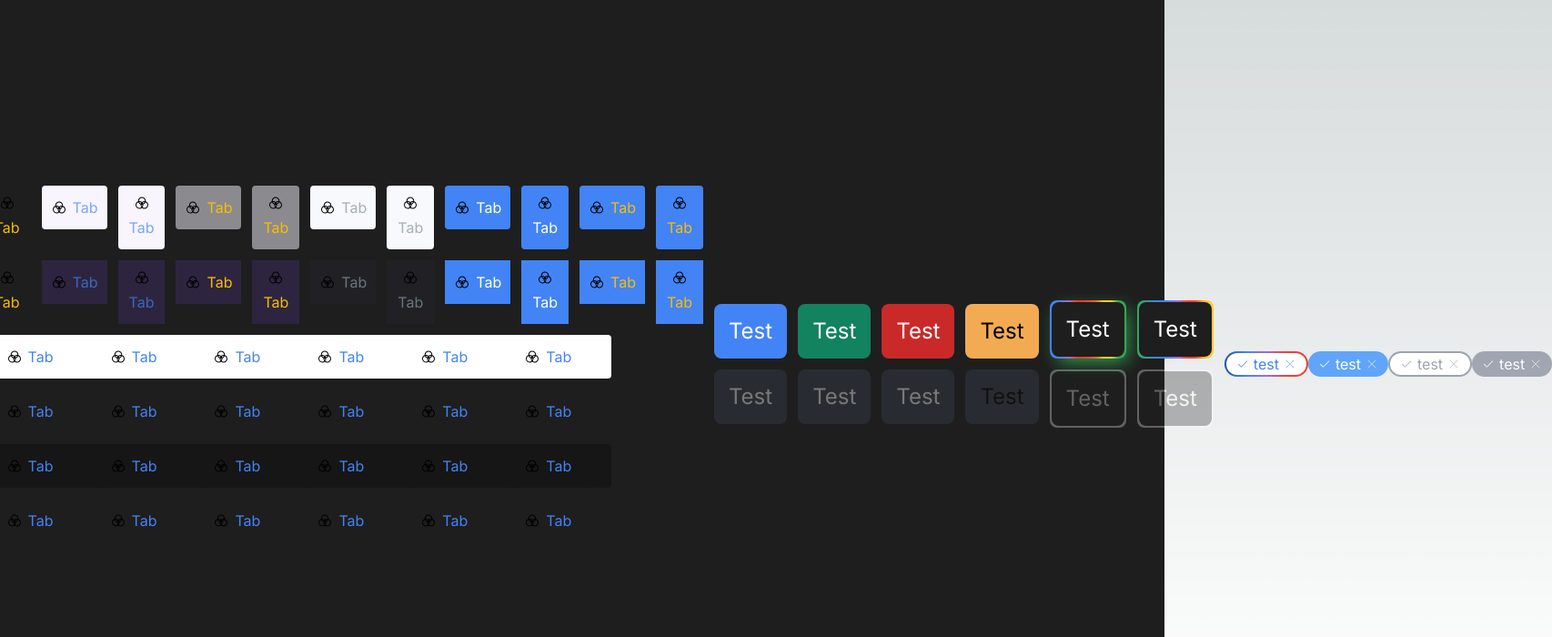
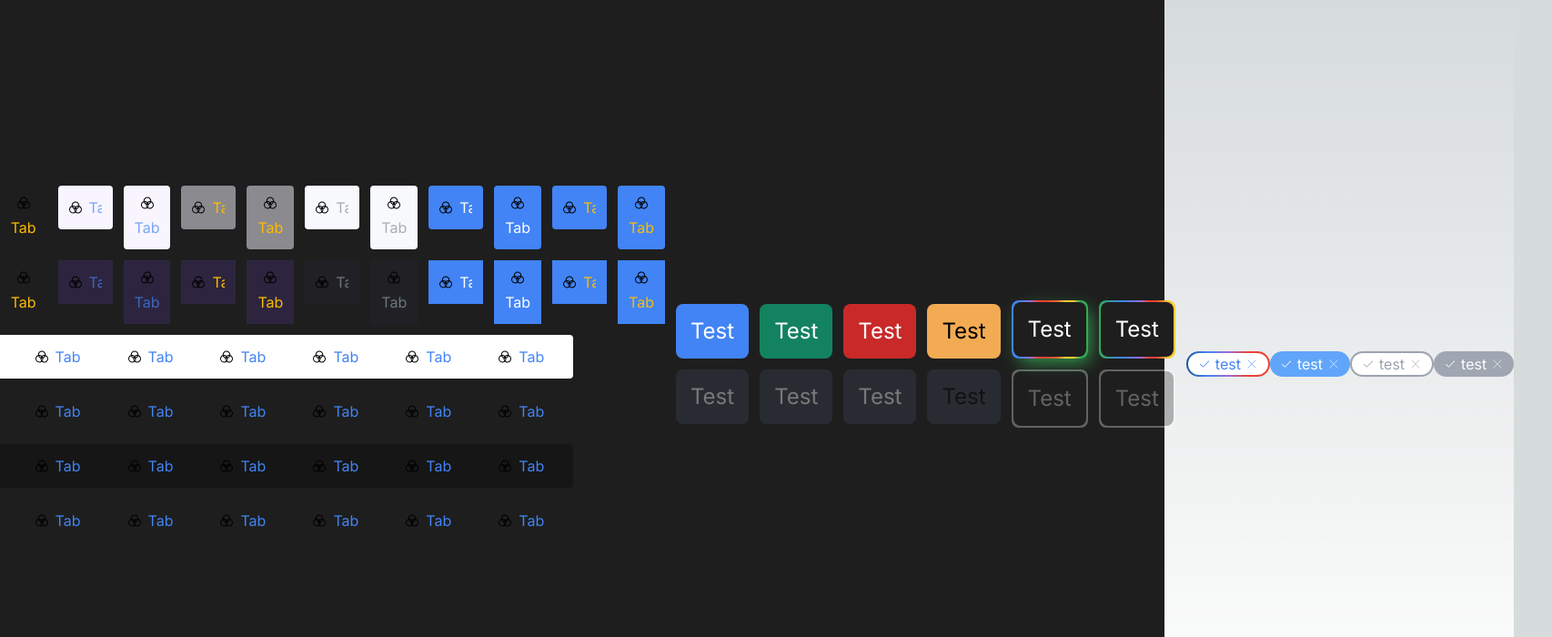
Before and after one commit to GdscCpp/socal-gd-website, a Next.js app: page / in a window 1280 px wide. Shown: the top 700 px of the page at 91% size, 1706 px wide, since content can reach past the window. Built offline with nearby package versions, Linux system fonts and the light colour scheme.

Commit message:
Prevent overflow on button text | Removes optionality of display in TabSvg

```diff
--- a/src/components/Tab.tsx
+++ b/src/components/Tab.tsx
@@ -127,9 +127,7 @@ function Tab({ text, className, display, rounded, style }: TabProps) {
           display={display}
           fill={`${iconColor}`} // not working
         />
-        <p className={`${display === ORIENTATION.HORIZONTAL ? "pr-3" : ""}`}>
-          {text}
-        </p>
+        <p className="overflow-hidden">{text}</p>
       </button>
     </div>
   ) : (
@@ -144,9 +142,7 @@ function Tab({ text, className, display, rounded, style }: TabProps) {
           display={display}
           fill={`${iconColor}`} // not working
         />
-        <p className={`${display === ORIENTATION.HORIZONTAL ? "pr-3" : ""}`}>
-          {text}
-        </p>
+        <p className="overflow-hidden">{text}</p>
       </button>
     </div>
   );
--- a/src/components/svgs/TabSvg.tsx
+++ b/src/components/svgs/TabSvg.tsx
@@ -6,7 +6,7 @@ import Icon from "/public/icons/tab.svg";
 interface TabSvgProps {
   width: number;
   height: number;
-  display?: ORIENTATION;
+  display: ORIENTATION;
   className?: string;
   fill: string;
 }
```
